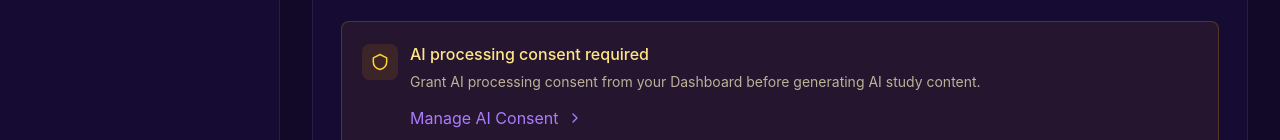
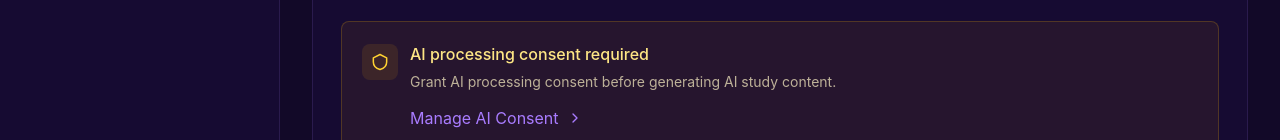
Before and after one commit to nnathrin45/COIT20273-AI-Powered-Study-Notes-Generator, a React app in the folder frontend/: page /explanation in a window 1280 px wide. Shown: the part 660-800 px from the top of the page. Built offline with nearby package versions, Linux system fonts and the light colour scheme; no server answers; sample sign-in values are in the browser's storage; the HTML template or start-up script is replaced by a standard one.

Commit message:
Update AI consent navigation

```diff
--- a/frontend/src/pages/Explanation.jsx
+++ b/frontend/src/pages/Explanation.jsx
@@ -162,7 +162,7 @@ function Explanation() {
         ) {
           setConsentStatus('revoked')
           setError(
-            'AI processing consent is required. Please manage your consent from the Dashboard.'
+            'AI processing consent is required. Please manage your consent from the Privacy & Consent page.'
           )
           setRetryableError(false)
           return
@@ -551,12 +551,11 @@ function Explanation() {
                   </p>
 
                   <p className="mt-1 text-sm leading-6 text-amber-100/70">
-                    Grant AI processing consent from your Dashboard
-                    before generating AI study content.
+                    Grant AI processing consent before generating AI study content.
                   </p>
 
                   <Link
-                    to="/dashboard"
+                    to="/privacy"
                     className="mt-3 inline-flex items-center gap-2 text-sm font-semibold text-[#a97cff] transition hover:text-[#c9b4ff]"
                   >
                     Manage AI Consent
--- a/frontend/src/pages/Flashcards.jsx
+++ b/frontend/src/pages/Flashcards.jsx
@@ -155,7 +155,7 @@ function Flashcards() {
         ) {
           setConsentStatus('revoked')
           setError(
-            'AI processing consent is required. Please manage your consent from the Dashboard.'
+            'AI processing consent is required. Please manage your consent from the Privacy & Consent page.'
           )
           setRetryableError(false)
           return
@@ -483,12 +483,11 @@ function Flashcards() {
                   </p>
 
                   <p className="mt-1 text-sm leading-6 text-amber-100/70">
-                    Grant AI processing consent from your Dashboard
-                    before generating AI study content.
+                    Grant AI processing consent before generating AI study content.
                   </p>
 
                   <Link
-                    to="/dashboard"
+                    to="/privacy"
                     className="mt-3 inline-flex items-center gap-2 text-sm font-semibold text-[#a97cff] transition hover:text-[#c9b4ff]"
                   >
                     Manage AI Consent
--- a/frontend/src/pages/Quiz.jsx
+++ b/frontend/src/pages/Quiz.jsx
@@ -162,7 +162,7 @@ function Quiz() {
         ) {
           setConsentStatus('revoked')
           setError(
-            'AI processing consent is required. Please manage your consent from the Dashboard.'
+            'AI processing consent is required. Please manage your consent from the Privacy & Consent page.'
           )
           setRetryableError(false)
           return
@@ -585,12 +585,11 @@ function Quiz() {
                   </p>
 
                   <p className="mt-1 text-sm leading-6 text-amber-100/70">
-                    Grant AI processing consent from your Dashboard
-                    before generating AI study content.
+                    Grant AI processing consent before generating AI study content.
                   </p>
 
                   <Link
-                    to="/dashboard"
+                    to="/privacy"
                     className="mt-3 inline-flex items-center gap-2 text-sm font-semibold text-[#a97cff] transition hover:text-[#c9b4ff]"
                   >
                     Manage AI Consent
--- a/frontend/src/pages/Summary.jsx
+++ b/frontend/src/pages/Summary.jsx
@@ -146,7 +146,7 @@ function Summary() {
         ) {
           setConsentStatus('revoked')
           setError(
-            'AI processing consent is required. Please manage your consent from the Dashboard.'
+            'AI processing consent is required. Please manage your consent from the Privacy & Consent page.'
           )
           setRetryableError(false)
           return
@@ -172,6 +172,7 @@ function Summary() {
           response.data?.message ||
             'Unable to generate the summary. Please try again.'
         )
+
         setRetryableError(response.data?.retryable === true)
         return
       }
@@ -438,12 +439,11 @@ function Summary() {
                   </p>
 
                   <p className="mt-1 text-sm leading-6 text-amber-100/70">
-                    Grant AI processing consent from your Dashboard
-                    before generating AI study content.
+                    Grant AI processing consent before generating AI study content.
                   </p>
 
                   <Link
-                    to="/dashboard"
+                    to="/privacy"
                     className="mt-3 inline-flex items-center gap-2 text-sm font-semibold text-[#a97cff] transition hover:text-[#c9b4ff]"
                   >
                     Manage AI Consent
```
